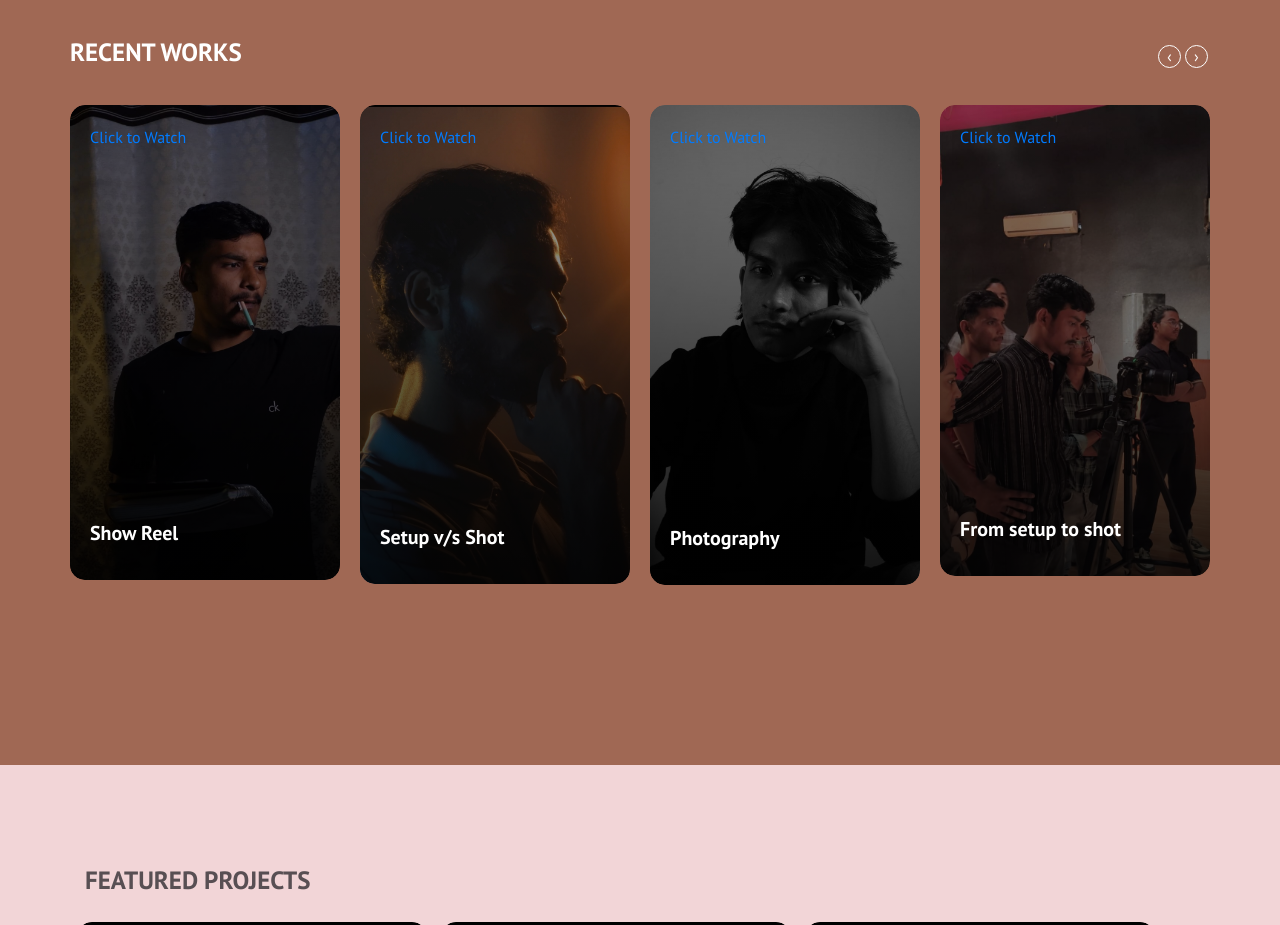
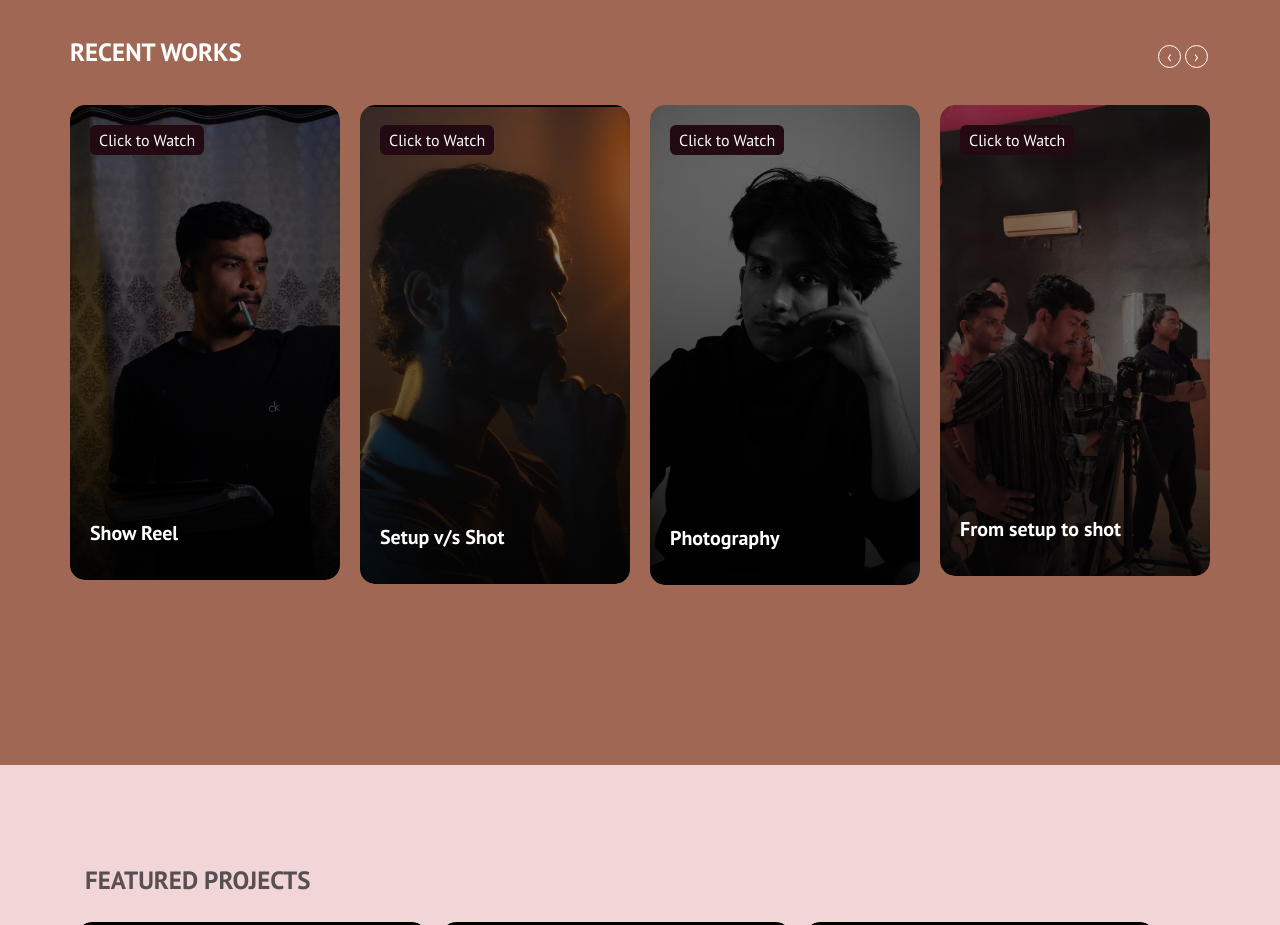
Before and after one commit to AmitChandra528/AmitChandra528.github.io, a plain HTML site: page index.html in a window 1280 px wide. Shown: the part 1860-2785 px from the top of the page. Drawn offline with Linux system fonts and the light colour scheme; files whose address does not match are found by name.

Commit message:
Update style.css

```diff
--- a/assets/css/style.css
+++ b/assets/css/style.css
@@ -141,6 +141,14 @@ h2 {
     .fh5co-home-banner .center-text {
       top: 30%; } }
 
+.watch-btn {
+  display: inline-block;
+  padding: 3px 9px;
+  background: #220912; /* Instagram color */
+  color: white;
+  text-decoration: none;
+  border-radius: 6px;
+}
 .fh5co-two-img .card-img-overlay {
   background: -webkit-linear-gradient(rgba(0, 0, 0, 0.2), rgba(0, 0, 0, 0.5), rgba(0, 0, 0, 0.8), black);
   background: -moz-linear-gradient(rgba(0, 0, 0, 0.2), rgba(0, 0, 0, 0.5), rgba(0, 0, 0, 0.8), black);
```
